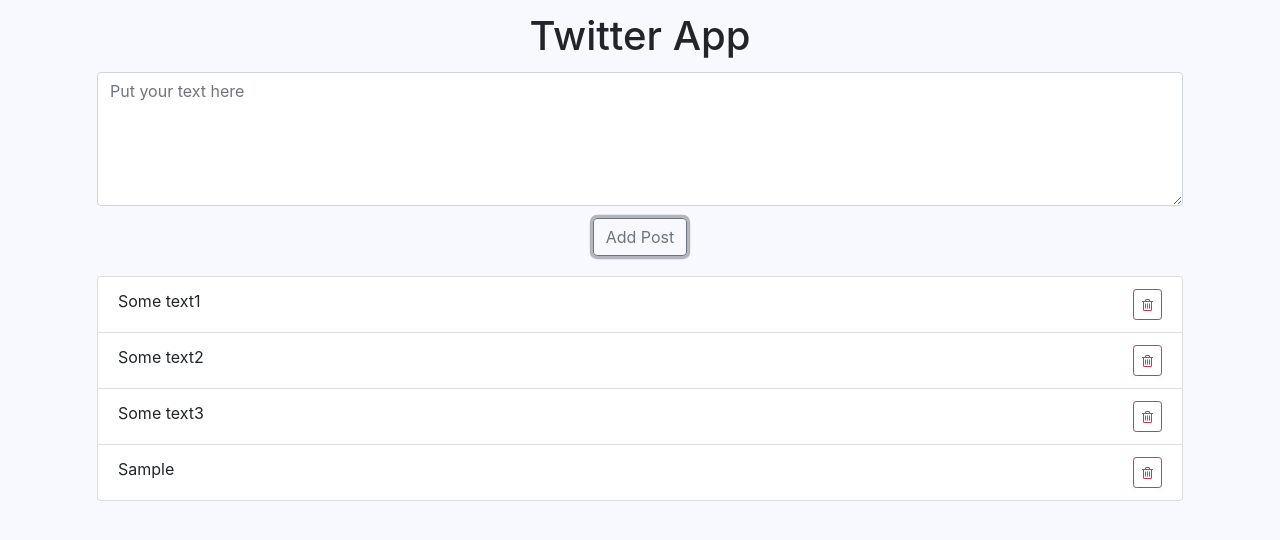
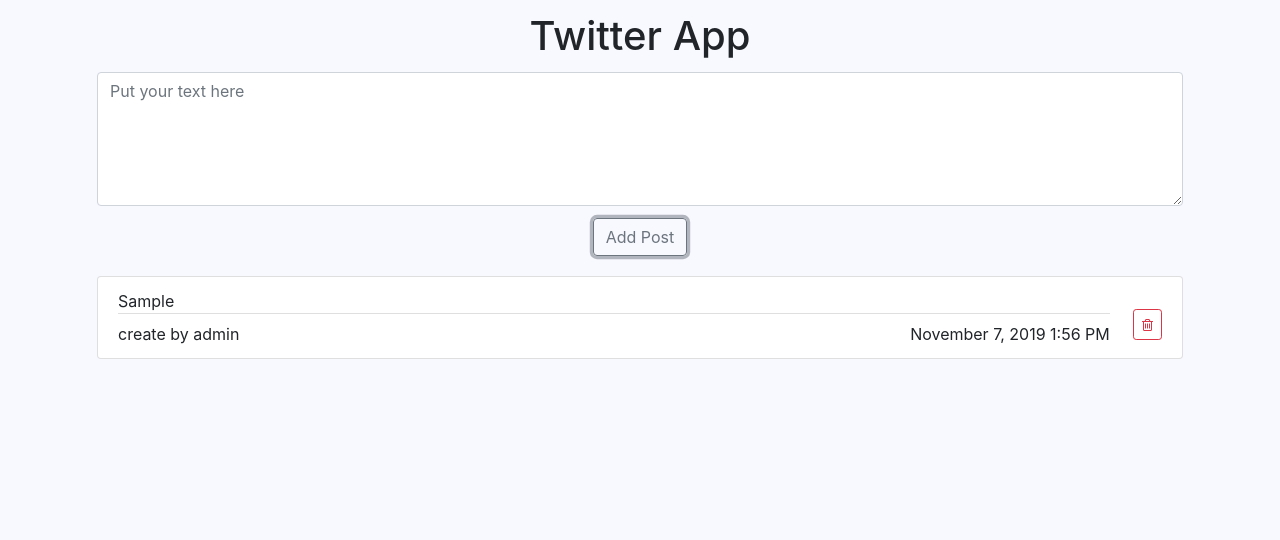
Before and after one commit to RysinStas/react_app, a React (Create React App) app in the folder twitter/: page / in a window 1280 px wide. Both pictures are taken after typing "Sample" into the empty fields and a click on the button "Add Post". Shown: the top 540 px of the page. Built offline with nearby package versions, Linux system fonts and the light colour scheme.

Commit message:
TwitterApp v1.01

```diff
--- a/twitter/package.json
+++ b/twitter/package.json
@@ -3,6 +3,7 @@
   "version": "0.1.0",
   "private": true,
   "dependencies": {
+    "moment": "^2.24.0",
     "react": "^16.11.0",
     "react-dom": "^16.11.0",
     "react-scripts": "3.2.0",
--- a/twitter/src/components/App.js
+++ b/twitter/src/components/App.js
@@ -5,28 +5,11 @@
 import PostAddForm from './PostAddForm/PostAddForm';
 import PostsList from './PostsList/PostsList';
 
-class App extends React.Component{
+class App extends React.Component {
+
+    local = JSON.parse(localStorage.getItem('posts'));
     state = {
-        posts: [
-            {
-                id: uuid.v4(),
-                content: 'Some text1',
-                user: 'admin',
-                createDate: Date.now()
-            },
-            {
-                id: uuid.v4(),
-                content: 'Some text2',
-                user: 'admin',
-                createDate: Date.now()
-            },
-            {
-                id: uuid.v4(),
-                content: 'Some text3',
-                user: 'admin',
-                createDate: Date.now()
-            },
-        ]
+        posts: this.local ? this.local : []
     };
 
     addPost = (text) => {
@@ -38,6 +21,10 @@
         };
 
         this.setState(({posts}) => {
+            // const arr= [...posts, newPost];
+            // const serArr= JSON.stringify([...posts, newPost]);
+            localStorage.setItem( 'posts', JSON.stringify([...posts, newPost]) );
+
             return {
                 posts: [...posts, newPost]
             };
@@ -48,6 +35,9 @@
         this.setState( ({posts}) => {
             const postArrIndex = posts.findIndex( (post) => post.id === id );
             posts.splice( postArrIndex, 1);
+
+            // const serArr2= JSON.stringify(posts);
+            localStorage.setItem( 'posts', JSON.stringify(posts) );
             return posts;
         });
     };
--- a/twitter/src/components/PostItem/PostItem.css
+++ b/twitter/src/components/PostItem/PostItem.css
@@ -0,0 +1,28 @@
+.post-wrapper {
+    width: 95%;
+    display: inline-block;
+    text-align: left;
+}
+.post-buttons {
+    width: 5%;
+    overflow: auto;
+    display: inline-block;
+    text-align: right;
+}
+.post-info-user {
+    width: 50%;
+    display: inline-block;
+    text-align: left;
+}
+.post-info-date {
+    width: 50%;
+    display: inline-block;
+    text-align: right;
+}
+.post-info {
+    padding-top: 0.5em;
+    border-top: 1px solid rgba(0,0,0,.125);
+}
+.post-content {
+    overflow: auto;
+}
--- a/twitter/src/components/PostItem/PostItem.js
+++ b/twitter/src/components/PostItem/PostItem.js
@@ -1,25 +1,33 @@
 import React from 'react';
 import './PostItem.css'
+import moment from "moment";
 
 class PostItem extends React.Component {
 
-    deletePost = () => {
+    render() {
+        const {content, user, createDate, onDelete} = this.props;
+        return (
+            <article>
+                <div className="post-wrapper">
+                    <div className="post-content">
+                        <span>{content}</span>
+                    </div>
+                    <div className="post-info">
+                        <div className="post-info-user">create by {user}</div>
+                        <div className="post-info-date">{ moment(createDate).format('LLL')}</div>
+                    </div>
+                </div>
+                <div className="post-buttons ">
+                    <button type="button"
+                            className="btn btn-outline-danger btn-sm"
+                            onClick={onDelete}>
+                        <i className="fa fa-trash-o"/>
+                    </button>
+                </div>
 
-    };
-
-    render() {
-        const {content, onDelete} = this.props;
-        return (
-            <span >
-            {content}
-                <button type="button"
-                        className="btn btn-outline-danger btn-sm float-right" onClick={onDelete}>
-                <i className="fa fa-trash-o"/>
-            </button>
-        </span>
+            </article>
         );
     }
-
-};
+}
 
 export default PostItem;
--- a/twitter/src/components/PostsList/PostsList.css
+++ b/twitter/src/components/PostsList/PostsList.css
@@ -2,5 +2,6 @@
     padding: .25rem .75rem;
 }
 .posts-list-item {
+    margin-bottom: .25rem;
     overflow: auto;
 }
--- a/twitter/src/components/PostsList/PostsList.js
+++ b/twitter/src/components/PostsList/PostsList.js
@@ -8,16 +8,16 @@
     const elements = posts.map( (post) => {
         const { ...postProps } = post;
         return (
-            <li className="list-group-item posts-list-item" key={ post.id }>
+            <div className="list-group-item posts-list-item" key={ post.id }>
                 <PostItem { ...postProps } onDelete={ () => onDelete( post.id ) } />
-            </li>
+            </div>
         );
     } );
 
     return (
-        <ul className="list-group posts-list">
+        <div className="list-group posts-list">
             { elements }
-        </ul>
+        </div>
     );
 };
 
```
Also changed, not shown: 1 other file (tests, documents, lock files or other folders).
